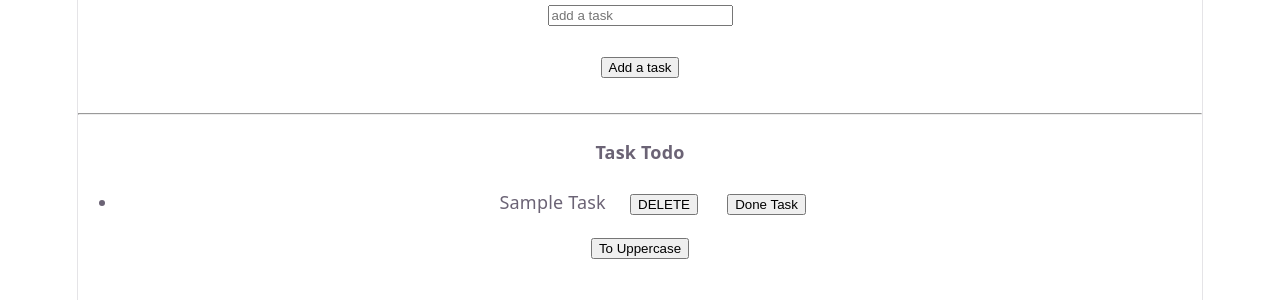
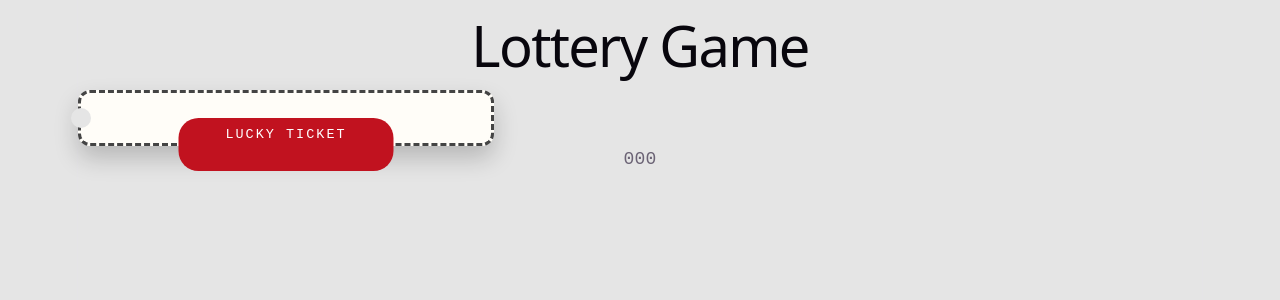
Before and after one commit to sadiksha-kc-neupane/React-State-Class, a React (Vite) app: page / in a window 1280 px wide. Shown: the top 300 px of the page. Built offline with nearby package versions, Linux system fonts and the light colour scheme.

Commit message:
lottery game using states

```diff
--- a/src/App.jsx
+++ b/src/App.jsx
@@ -4,11 +4,12 @@ import Counter from "./Counter";
 import LikeButton from "./likeButton";
 import LudoBoard from "./LudoBoard";
 import TodoList from "./Todolist";
+import Lottery from "./Lottery";
 
 function App() {
   return (
     <div>
-      <TodoList />
+      <Lottery/>
     </div>
   );
 }
--- /dev/null
+++ b/src/Lottery.jsx
@@ -0,0 +1,16 @@
+import { useState } from "react"
+import "./Lottery.css";
+
+export default function Lottery(){
+    let[ticket, setTicket]=useState([0, 0, 0]);
+    return(
+
+    <div>
+        <h1>Lottery Game</h1>
+        <div className="ticket"></div>
+             <span>{ticket[0]}</span>
+             <span>{ticket[1]}</span>
+             <span>{ticket[2]}</span>
+    </div>
+)
+}
--- /dev/null
+++ b/src/lottery.css
@@ -0,0 +1,96 @@
+body {
+    margin: 0;
+    padding: 0;
+    font-family: "Courier New", monospace;
+    background: #e5e5e5;
+}
+
+.lottery-container {
+    display: flex;
+    flex-direction: column;
+    align-items: center;
+    margin-top: 60px;
+}
+
+.lottery-container h1 {
+    color: #c1121f;
+    font-size: 2.3rem;
+    margin-bottom: 30px;
+    letter-spacing: 2px;
+}
+
+/* Paper Ticket */
+.ticket {
+    width: 360px;
+    background: #fffdf8;
+    border: 3px dashed #444;
+    border-radius: 12px;
+    padding: 25px;
+    box-shadow: 0 12px 25px rgba(0,0,0,0.2);
+    position: relative;
+
+    display: flex;
+    justify-content: space-around;
+    align-items: center;
+}
+
+/* Small punched holes */
+.ticket::before,
+.ticket::after {
+    content: "";
+    position: absolute;
+    width: 20px;
+    height: 20px;
+    background: #e5e5e5;
+    border-radius: 50%;
+    top: 50%;
+    transform: translateY(-50%);
+}
+
+.ticket::before {
+    left: -10px;
+}
+
+.ticket::after {
+    right: -10px;
+}
+
+/* Lottery Numbers */
+.ticket span {
+    width: 65px;
+    height: 65px;
+    border: 2px solid #111;
+    border-radius: 8px;
+    background: #fafafa;
+
+    display: flex;
+    justify-content: center;
+    align-items: center;
+
+    font-size: 2rem;
+    font-weight: bold;
+    color: #111;
+    transition: 0.2s;
+}
+
+.ticket span:hover {
+    background: #ffe082;
+    transform: scale(1.05);
+}
+
+/* Small receipt-like text */
+.ticket::after {
+    content: "LUCKY TICKET";
+    position: absolute;
+    bottom: -28px;
+    left: 50%;
+    transform: translateX(-50%);
+    background: #c1121f;
+    color: white;
+    padding: 4px 14px;
+    border-radius: 20px;
+    font-size: 0.75rem;
+    letter-spacing: 2px;
+    width: auto;
+    height: auto;
+}
```
